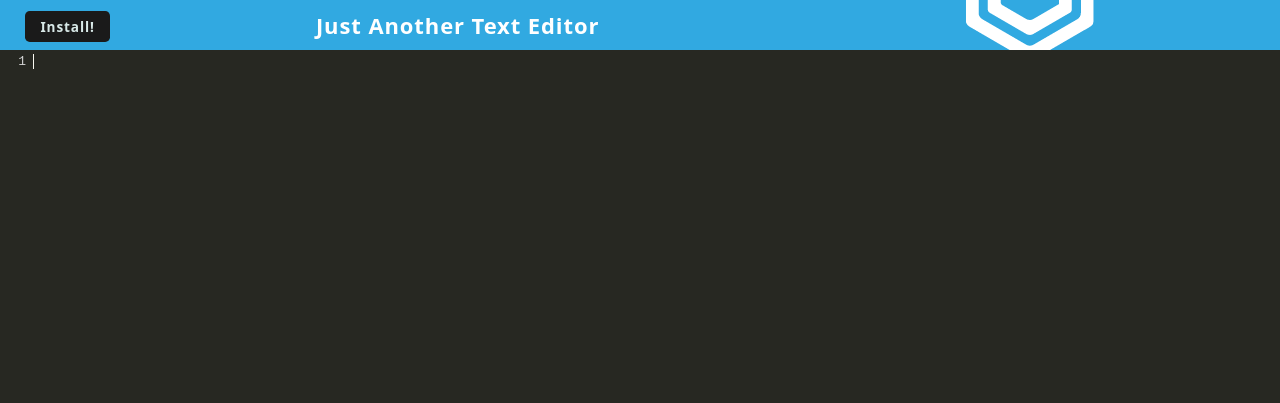
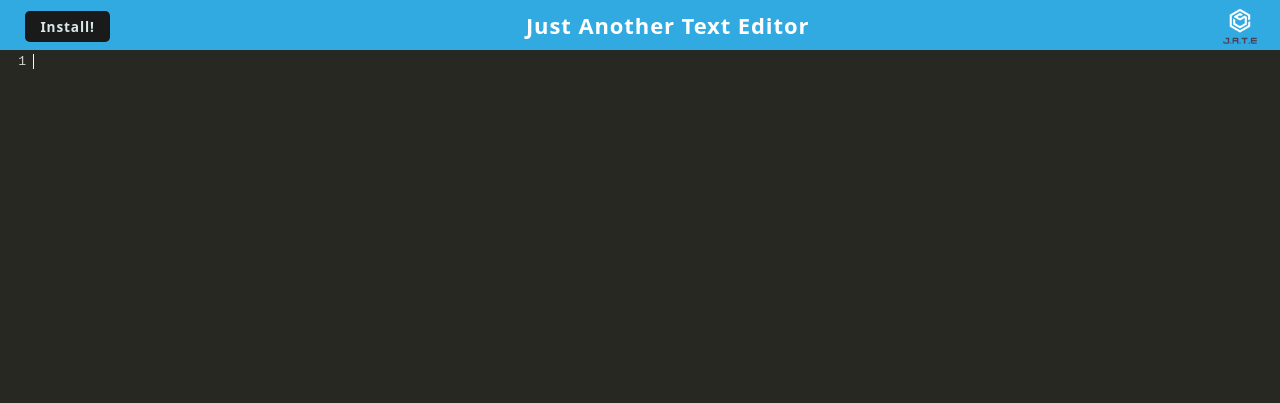
Before and after one commit to scicluna/texteditor, a website built with webpack: page client/index.html in a window 1280 px wide. Built offline with nearby package versions, Linux system fonts and the light colour scheme.

Commit message:
fixed some broken links and service worker issues

```diff
--- a/client/index.html
+++ b/client/index.html
@@ -24,7 +24,7 @@
     </div>
     <h1> Just Another Text Editor</h1>
 
-    <div class="navbar-brand"><img src="src/images/logo.png" /></div>
+    <div class="navbar-brand"><img src="" id="logo" /></div>
   </nav>
 
   <main id="main">
--- a/client/src/css/style.css
+++ b/client/src/css/style.css
@@ -35,6 +35,7 @@ h1 {
 
 .navbar-brand img {
   padding-top: 10px;
+  height: 10vh;
 }
 
 .loading-spinner {
--- a/client/src/js/index.js
+++ b/client/src/js/index.js
@@ -2,6 +2,8 @@ import { Workbox } from 'workbox-window';
 import Editor from './editor';
 import './database';
 import '../css/style.css';
+import Logo from '../images/logo.png'
+document.getElementById('logo').src = Logo
 
 const main = document.querySelector('#main');
 main.innerHTML = '';
--- a/client/webpack.config.js
+++ b/client/webpack.config.js
@@ -2,9 +2,6 @@ const HtmlWebpackPlugin = require('html-webpack-plugin');
 const WebpackPwaManifest = require('webpack-pwa-manifest');
 const path = require('path');
 const { InjectManifest } = require('workbox-webpack-plugin');
-
-// TODO: Add and configure workbox plugins for a service worker and manifest file.
-// TODO: Add CSS loaders and babel to webpack.
 
 module.exports = () => {
   return {
@@ -58,6 +55,10 @@ module.exports = () => {
           use: ['style-loader', 'css-loader'],
         },
         {
+          test: /\.(png|jpe?g|gif|wav|mp3)$/i,
+          type: 'asset/resource',
+        },
+        {
           test: /\.m?js$/,
           exclude: /node_modules/,
           use: {
```
